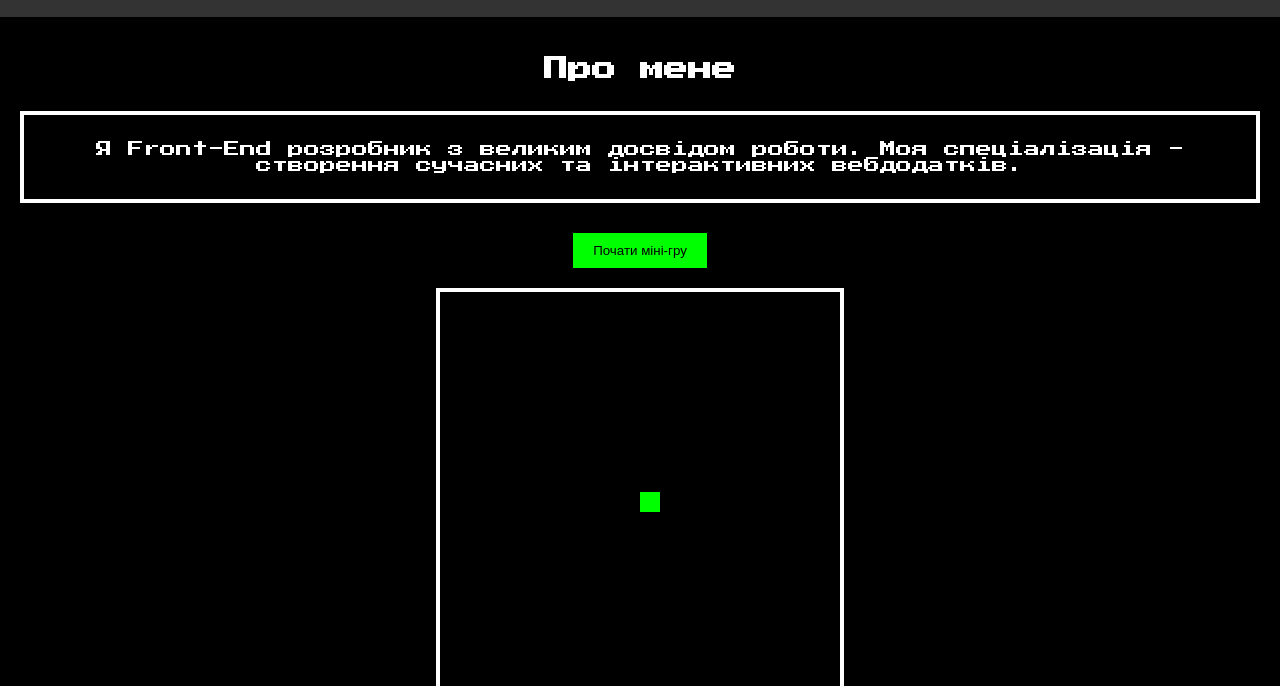
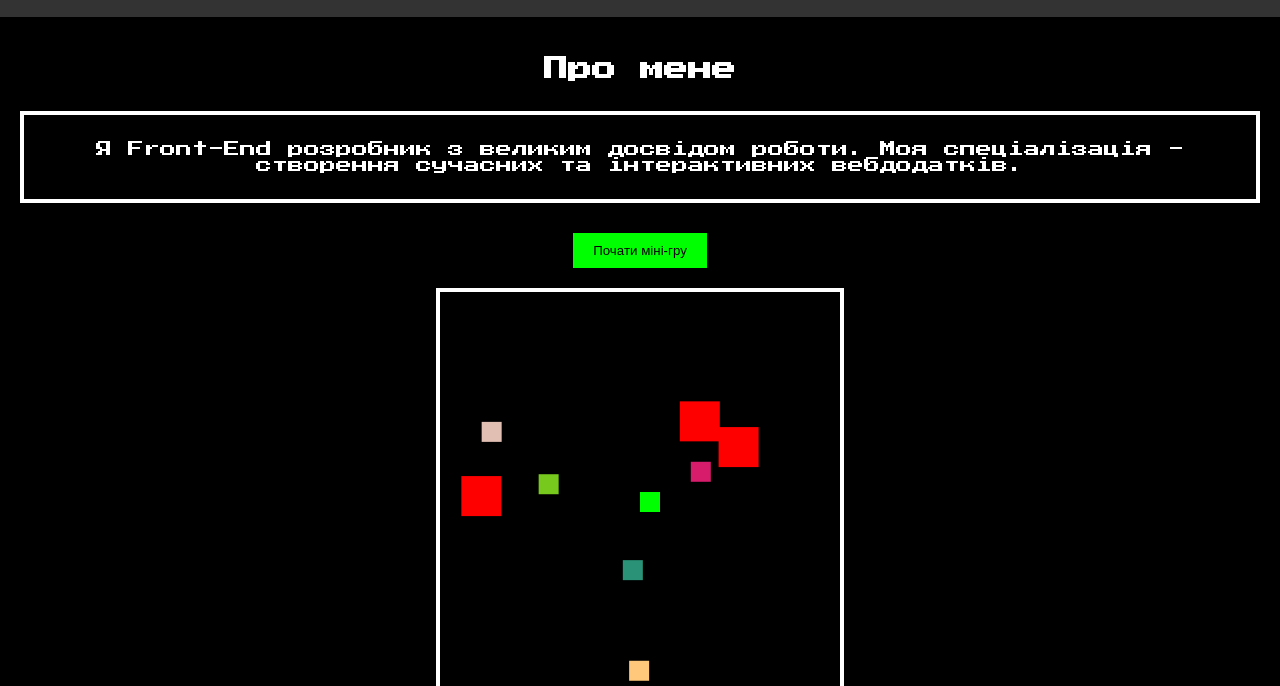
Before and after one commit to ivanov0ivanov/portfolio, a plain HTML site: page index.html in a window 1280 px wide. Both pictures are taken after a click on the button "Почати міні-гру". Shown: the part 114-800 px from the top of the page. Drawn offline with Linux system fonts and the light colour scheme.

Commit message:
upd: game upgrade (v1.2.0) -- completed

```diff
--- a/index.html
+++ b/index.html
@@ -172,10 +172,14 @@
 	const ctx = gameCanvas.getContext("2d");
 	let playerX = 200, playerY = 200;
 	const playerSize = 20;
+	let playerColor = "#0f0";
 	const keys = {};
+	const items = [];
+	const obstacles = [];
 
 	startGameButton.addEventListener("click", () => {
 		gameArea.style.display = "block";
+		startGame();
 		gameLoop();
 	});
 
@@ -187,10 +191,34 @@
 		keys[e.key] = false;
 	});
 
+	function startGame () {
+		// Генеруємо предмети для збирання
+		for (let i = 0; i < 5; i++) {
+			items.push({
+				x: Math.random() * (gameCanvas.width - playerSize),
+				y: Math.random() * (gameCanvas.height - playerSize),
+				color: getRandomColor()
+			});
+		}
+
+		// Генеруємо перешкоди
+		for (let i = 0; i < 3; i++) {
+			obstacles.push({
+				x: Math.random() * (gameCanvas.width - playerSize),
+				y: Math.random() * (gameCanvas.height - playerSize),
+				width: playerSize * 2,
+				height: playerSize * 2
+			});
+		}
+	}
+
 	function gameLoop () {
 		ctx.clearRect(0, 0, gameCanvas.width, gameCanvas.height);
 		movePlayer();
 		drawPlayer();
+		drawItems();
+		drawObstacles();
+		checkCollisions();
 		requestAnimationFrame(gameLoop);
 	}
 
@@ -202,8 +230,50 @@
 	}
 
 	function drawPlayer () {
-		ctx.fillStyle = "#0f0";
+		ctx.fillStyle = playerColor;
 		ctx.fillRect(playerX, playerY, playerSize, playerSize);
+	}
+
+	function drawItems () {
+		items.forEach(item => {
+			ctx.fillStyle = item.color;
+			ctx.fillRect(item.x, item.y, playerSize, playerSize);
+		});
+	}
+
+	function drawObstacles () {
+		ctx.fillStyle = "#f00";
+		obstacles.forEach(obstacle => {
+			ctx.fillRect(obstacle.x, obstacle.y, obstacle.width, obstacle.height);
+		});
+	}
+
+	function checkCollisions () {
+		items.forEach((item, index) => {
+			if (playerX < item.x + playerSize && playerX + playerSize > item.x &&
+				playerY < item.y + playerSize && playerY + playerSize > item.y) {
+				playerColor = item.color;
+				items.splice(index, 1);
+			}
+		});
+
+		obstacles.forEach(obstacle => {
+			if (playerX < obstacle.x + obstacle.width && playerX + playerSize > obstacle.x &&
+				playerY < obstacle.y + obstacle.height && playerY + playerSize > obstacle.y) {
+				// Перешкоди змушують гравця повертатися до початкової точки
+				playerX = 200;
+				playerY = 200;
+			}
+		});
+	}
+
+	function getRandomColor () {
+		const letters = "0123456789ABCDEF";
+		let color = "#";
+		for (let i = 0; i < 6; i++) {
+			color += letters[Math.floor(Math.random() * 16)];
+		}
+		return color;
 	}
 </script>
 </body>
```
